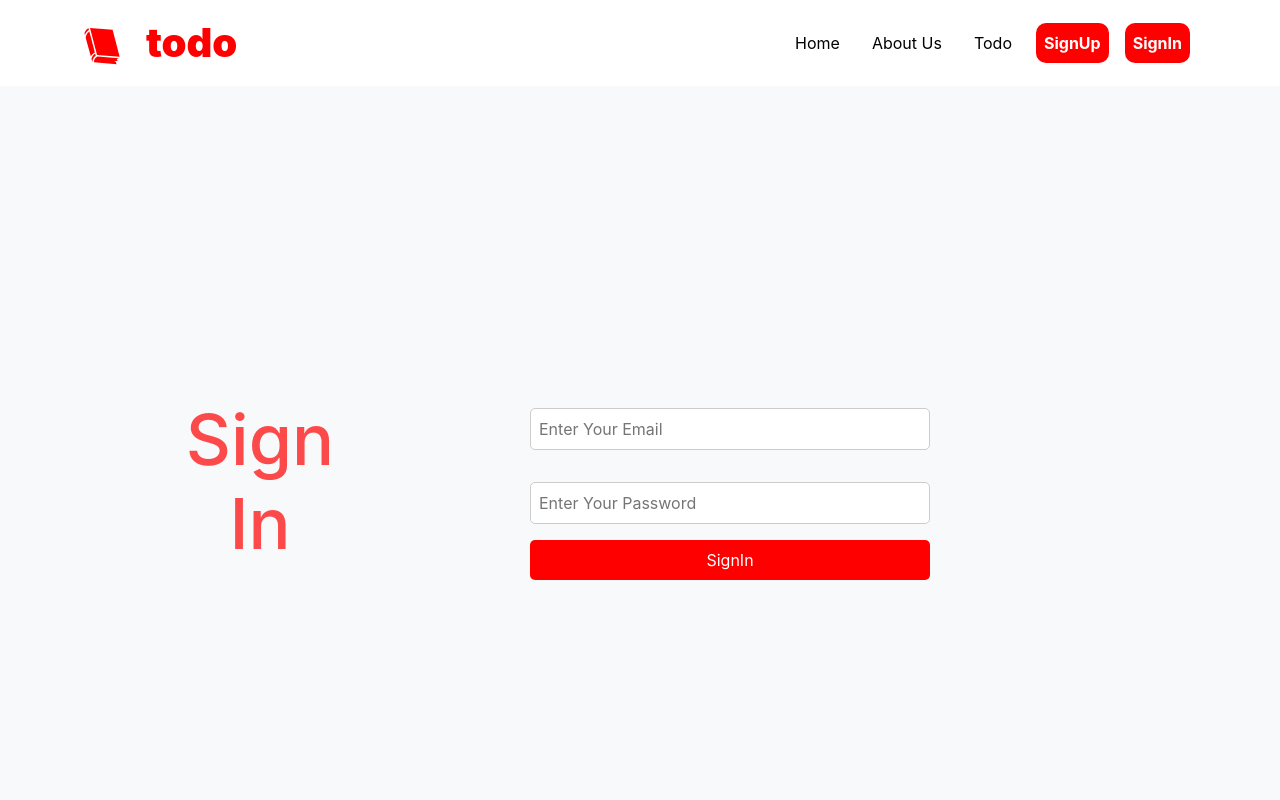
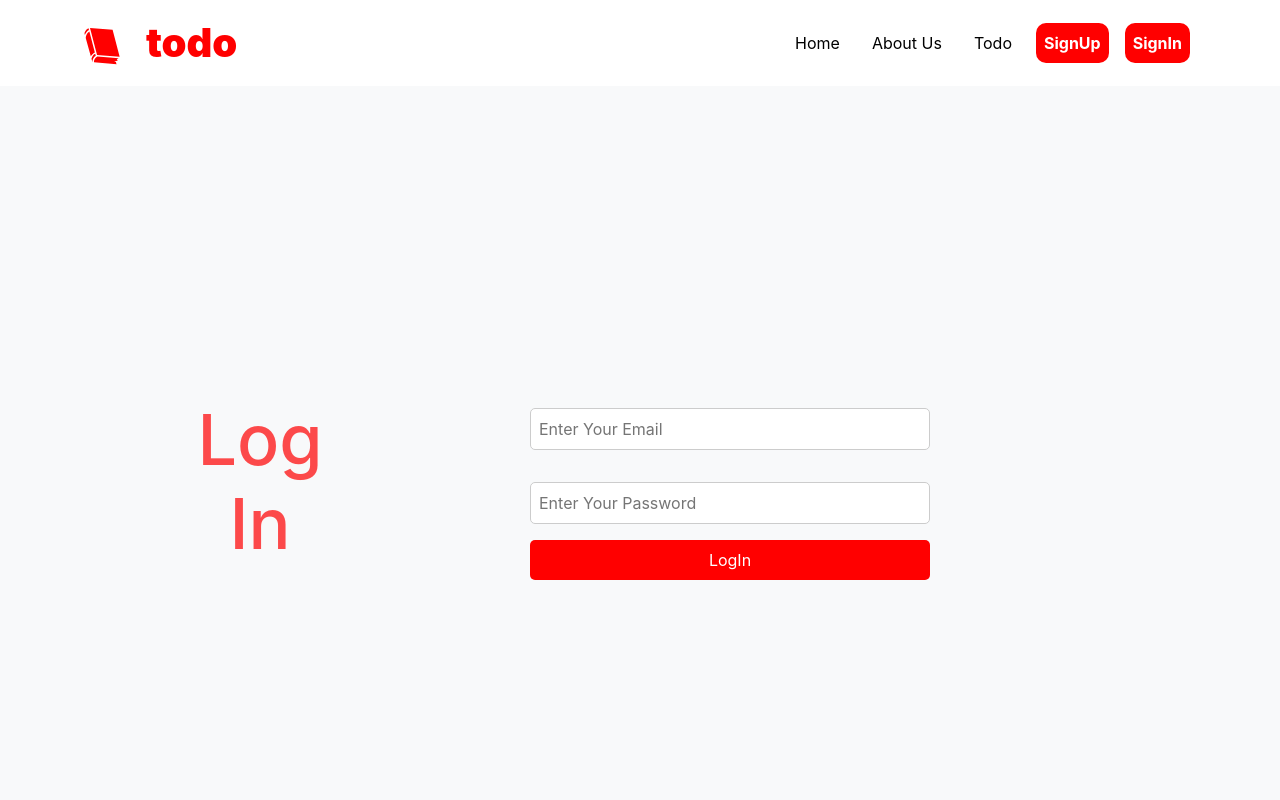
Before and after one commit to nayansi-g/ToDo-App-frontend, a React (Create React App) app: page /signin in a window 1280 px wide. Shown: the top 800 px of the page. Built offline with nearby package versions, Linux system fonts and the light colour scheme.

Commit message:
Login typed

```diff
--- a/src/Components/Signup/SignIn.jsx
+++ b/src/Components/Signup/SignIn.jsx
@@ -50,7 +50,7 @@ const SignIn = () => {
             <div className='container'>
                 <div className='row'>
                     <div className='col-lg-4 column  col-left d-flex justify-content-center align-items-center'>
-                        <Headercomp first="Sign" second="In" />
+                        <Headercomp first="Log" second="In" />
                     </div>
                     <div className='col-lg-8 column d-flex justify-content-center align-items-center'>
                         <div className='d-flex flex-column w-100 p-5'>
@@ -62,7 +62,7 @@ const SignIn = () => {
                                 type="password" name='password'
                                 placeholder='Enter Your Password' ref={password} />
 
-                            <button className='btn-signup p-2' onClick={submitForm}>SignIn</button>
+                            <button className='btn-signup p-2' onClick={submitForm}>LogIn</button>
                         </div>
                     </div>
 
```
